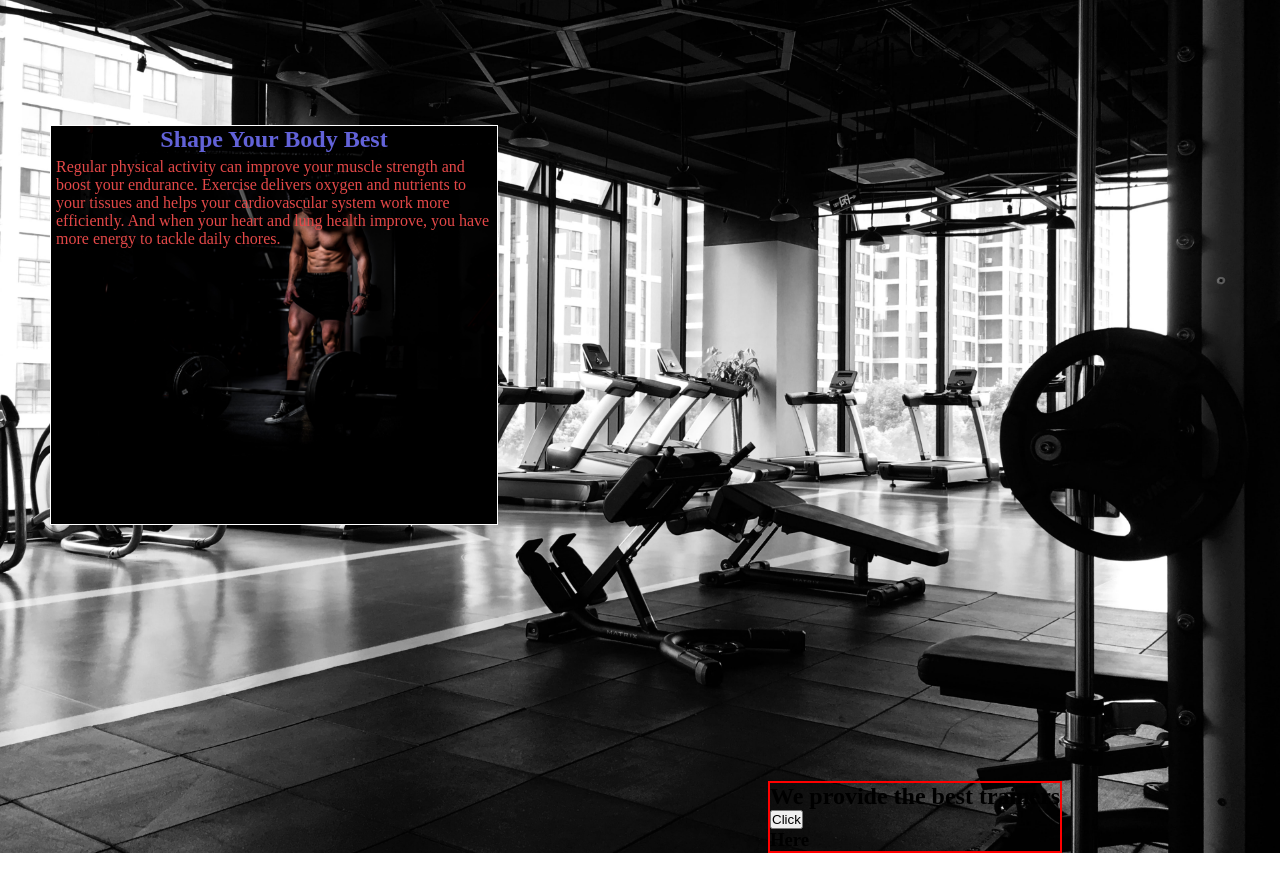
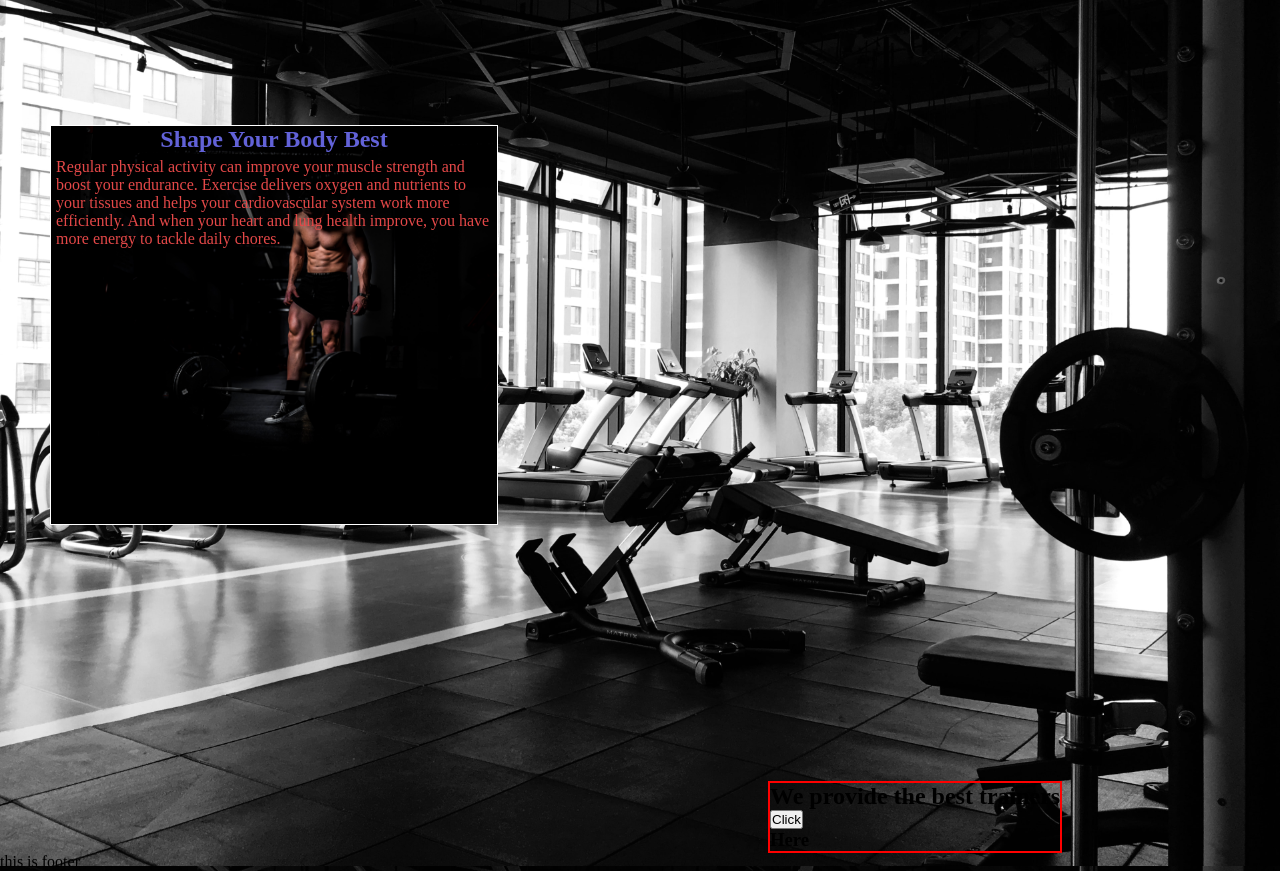
Before and after one commit to khanahmar/FitnessGym, a plain HTML site: page index.html in a window 1280 px wide. Shown: the part 93-964 px from the top of the page. Drawn offline with Linux system fonts and the light colour scheme.

Commit message:
changes made

```diff
--- a/index.html
+++ b/index.html
@@ -41,6 +41,6 @@
       <h3>Here</h3>
       </div>
     </main>
-    <footer></footer>
+    <footer><div>this is footer</div></footer>
   </body>
 </html>
```
